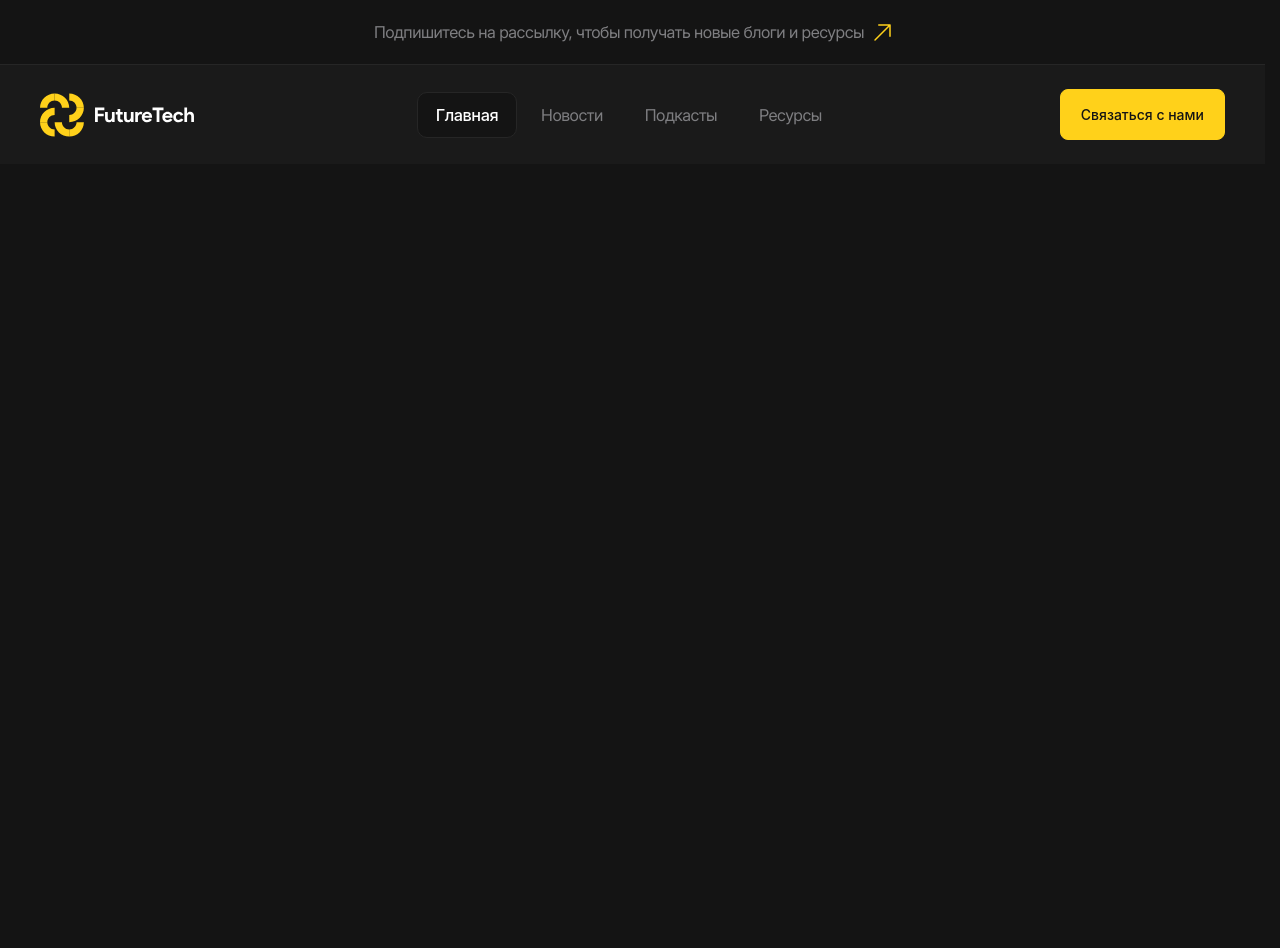
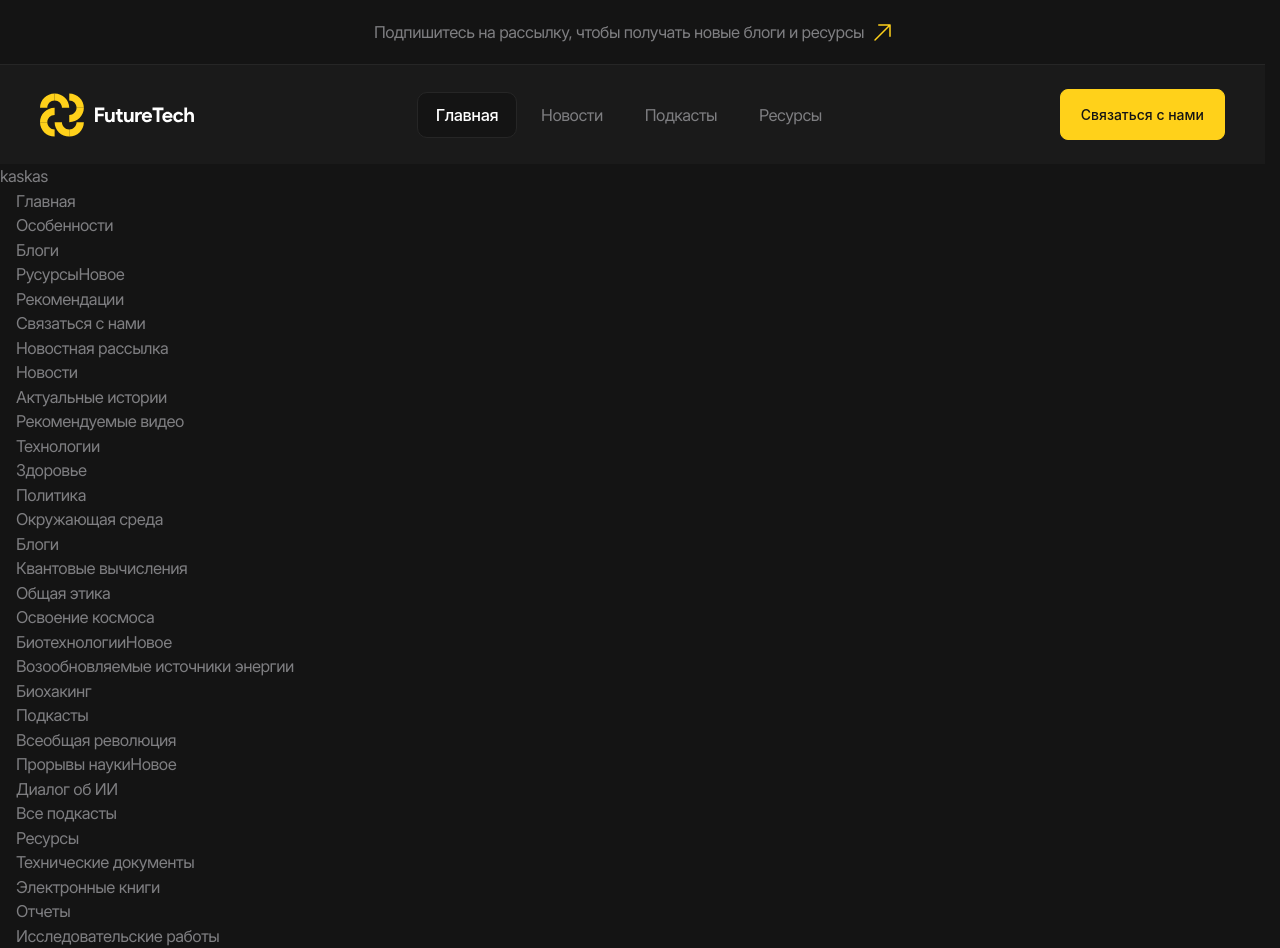
Before and after one commit to CondoR-R/future-tech, a React (Vite) app: page / in a window 1280 px wide. Before the commit the page ends 800 px from the top, so only its background shows below. Built offline with nearby package versions, Linux system fonts and the light colour scheme; a web font is replaced by a local one.

Commit message:
add footer nav

```diff
--- a/src/components/layout/footer/footer.tsx
+++ b/src/components/layout/footer/footer.tsx
@@ -1,4 +1,7 @@
 import React from 'react';
+import cn from "classnames";
+import {Link} from "react-router-dom";
+import {footerNav} from "../../../data/footer-menu.data.ts";
 
 interface Props {
   className?: string;
@@ -6,8 +9,41 @@ interface Props {
 
 export const Footer: React.FC<Props> = ({className}) => {
   return (
-    <footer className={className}>
-
+    <footer className={cn('footer', className)}>
+      <div className="footer__inner container">
+        <div className="footer__body">
+          <nav className="footer__menu">
+            {footerNav.map(({text, link, list}, i) => (
+              <div
+                key={i}
+                className="footer__menu-column"
+              >
+                <Link
+                  className="footer__menu-main-link"
+                  to={link}
+                >
+                  {text}
+                </Link>
+                <ul className="footer__menu-list">
+                  {list.map(({text, link, isNew}, i) => (<li
+                    key={i}
+                    className={'footer__menu-item'}
+                  >
+                    <a
+                      className="footer__menu-link"
+                      href={link}
+                    >
+                      {text}
+                    </a>
+                    {isNew && (<span className='footer__menu-new'>Новое</span>)}
+                  </li>))}
+                </ul>
+              </div>
+            ))}
+          </nav>
+        </div>
+        <div className="footer__extra"></div>
+      </div>
     </footer>
   )
 }
--- a/src/components/layout/header/header.tsx
+++ b/src/components/layout/header/header.tsx
@@ -7,13 +7,10 @@ import {NavLink} from "react-router-dom";
 import {Button} from "../../common/button/button.tsx";
 import {BurgerButton} from "../../common/burger-button/burger-button.tsx";
 import {Link} from "react-router";
+import type {NavMenuItemType} from "../../../types/nav-menu-item.type.ts";
 
-type NavMenuItemT = {
-  text: string;
-  link: string;
-}
 
-const navMenu: NavMenuItemT[] = [
+const navMenu: NavMenuItemType[] = [
   {
     text: 'Главная',
     link: '/'
--- a/src/components/pages/home/home.tsx
+++ b/src/components/pages/home/home.tsx
@@ -11,7 +11,7 @@ export const Home: React.FC<Props> = ({className}) => {
 
   return (
     <div className={className}>
-
+      kaskas
     </div>
   )
 }
--- /dev/null
+++ b/src/data/footer-menu.data.ts
@@ -0,0 +1,50 @@
+import type {FooterListItemT, FooterNavItemT} from "../types/footer.type.ts";
+
+const homeList: FooterListItemT[] = [
+  {text: 'Особенности', link: '/', isNew: false},
+  {text: 'Блоги', link: '/', isNew: false},
+  {text: 'Русурсы', link: '/', isNew: true},
+  {text: 'Рекомендации', link: '/', isNew: false},
+  {text: 'Связаться с нами', link: '/', isNew: false},
+  {text: 'Новостная рассылка', link: '/', isNew: false},
+];
+
+const newsList: FooterListItemT[] = [
+  {text: 'Актуальные истории', link: '/', isNew: false},
+  {text: 'Рекомендуемые видео', link: '/', isNew: false},
+  {text: 'Технологии', link: '/', isNew: false},
+  {text: 'Здоровье', link: '/', isNew: false},
+  {text: 'Политика', link: '/', isNew: false},
+  {text: 'Окружающая среда', link: '/', isNew: false},
+];
+
+const blogsList: FooterListItemT[] = [
+  {text: 'Квантовые вычисления', link: '/', isNew: false},
+  {text: 'Общая этика', link: '/', isNew: false},
+  {text: 'Освоение космоса', link: '/', isNew: false},
+  {text: 'Биотехнологии', link: '/', isNew: true},
+  {text: 'Возообновляемые источники энергии', link: '/', isNew: false},
+  {text: 'Биохакинг', link: '/', isNew: false},
+];
+
+const podcastsList: FooterListItemT[] = [
+  {text: 'Всеобщая революция', link: '/', isNew: false},
+  {text: 'Прорывы науки', link: '/', isNew: true},
+  {text: 'Диалог об ИИ', link: '/', isNew: false},
+  {text: 'Все подкасты', link: '/', isNew: false},
+];
+
+const resourcesList: FooterListItemT[] = [
+  {text: 'Технические документы', link: '/', isNew: false},
+  {text: 'Электронные книги', link: '/', isNew: false},
+  {text: 'Отчеты', link: '/', isNew: false},
+  {text: 'Исследовательские работы', link: '/', isNew: false},
+];
+
+export const footerNav: FooterNavItemT[] = [
+  {text: 'Главная', link: '/', list: homeList},
+  {text: 'Новости', link: '/', list: newsList},
+  {text: 'Блоги', link: '/', list: blogsList},
+  {text: 'Подкасты', link: '/', list: podcastsList},
+  {text: 'Ресурсы', link: '/', list: resourcesList},
+];
--- a/src/styles/_globals.scss
+++ b/src/styles/_globals.scss
@@ -15,6 +15,16 @@ body {
   letter-spacing: -.03em;
   color: var(--color-gray-50);
   background-color: var(--color-dark);
+
+  & #root {
+    display: flex;
+    flex-direction: column;
+    min-height: 100vh;
+  }
+}
+
+main {
+  flex: 1;
 }
 
 h1, .h1,
--- /dev/null
+++ b/src/types/footer.type.ts
@@ -0,0 +1,5 @@
+import type {NavMenuItemType} from "./nav-menu-item.type.ts";
+
+export type FooterListItemT = NavMenuItemType & { isNew: boolean };
+
+export type FooterNavItemT = (NavMenuItemType & { list: FooterListItemT[] });
--- /dev/null
+++ b/src/types/nav-menu-item.type.ts
@@ -0,0 +1,4 @@
+export type NavMenuItemType = {
+  text: string;
+  link: string;
+}
```
Also changed, not shown: 1 other file (tests, documents, lock files or other folders).
